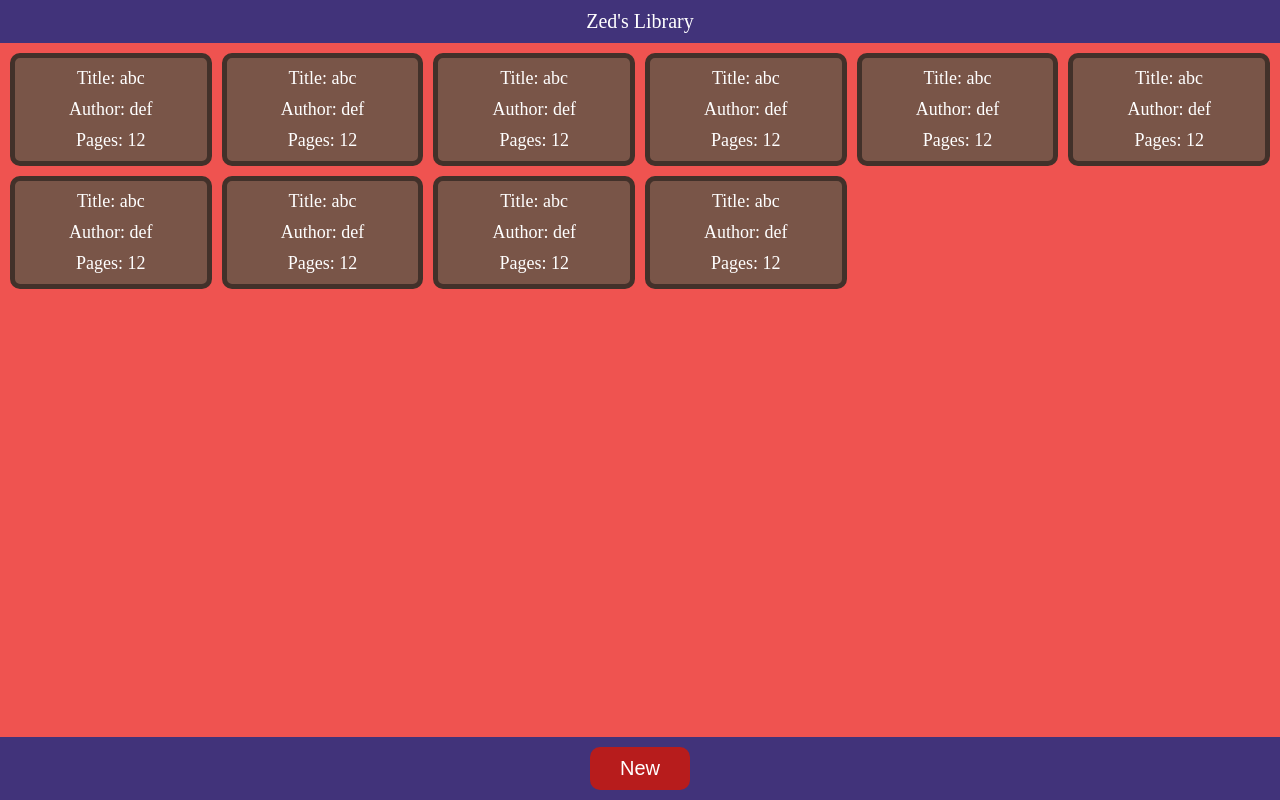
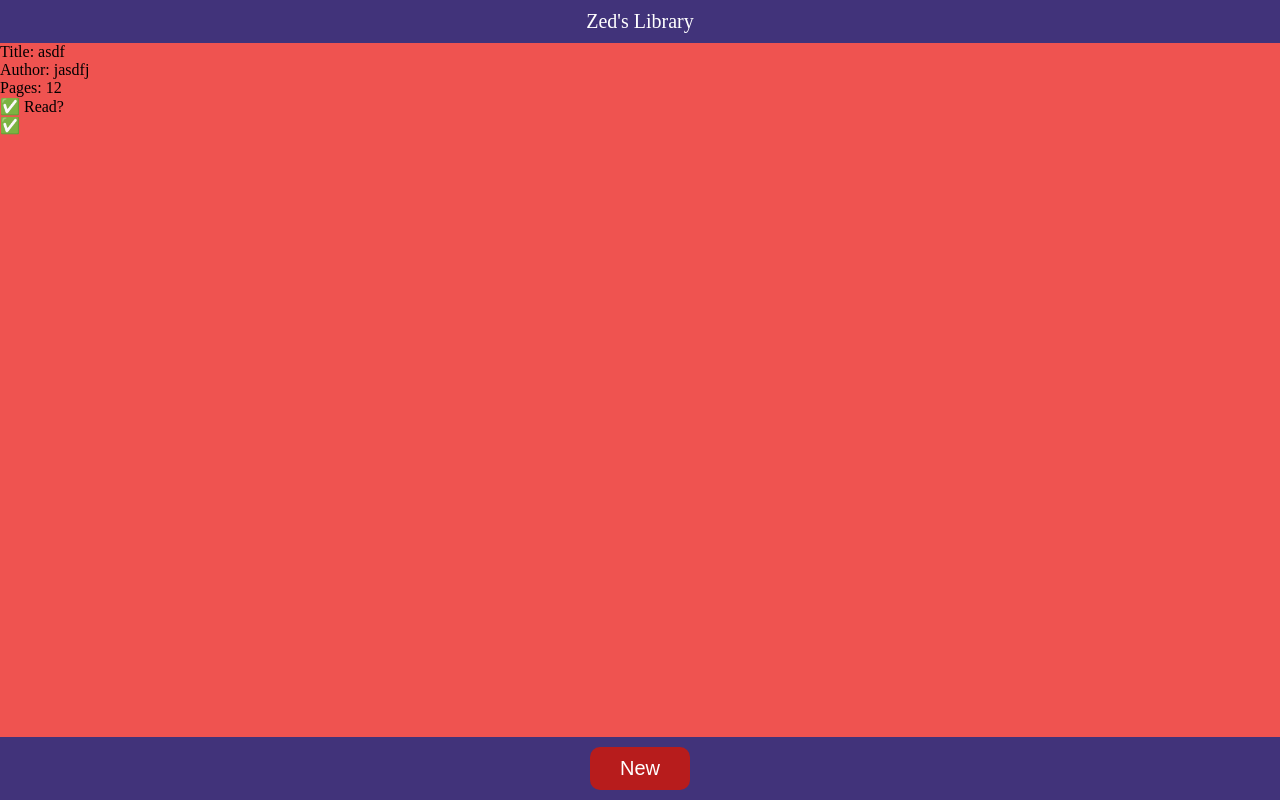
Before and after one commit to Zedai00/Library, a plain HTML site: page index.html in a window 1280 px wide. Drawn offline with Linux system fonts and the light colour scheme.

Commit message:
Remove Book logic

```diff
--- a/index.html
+++ b/index.html
@@ -9,8 +9,19 @@
   </head>
   <body>
     <header>Zed's Library</header>
-    <div>
-      <div class="library"></div>
+    <div class="library">
+      <div class="book">
+        <div class="info">
+          <div class="title">Title: asdf
+          </div>
+          <div class="author">Author: jasdfj</div>
+          <div class="pages">Pages: 12</div>
+          <div class="read">✅ Read?</div>
+        </div>
+        <div class="rmdiv">
+        <div class="remove">✅</div>
+        </div>
+      </div>
     </div>
     <div class="new-book">
       <button type="button" id="showButton">New</button>
--- a/script.js
+++ b/script.js
@@ -24,6 +24,11 @@ function displayBooks() {
     author.innerText = `Author: ${book.author}`
     let pages = document.createElement("div")
     pages.innerText = `Pages: ${book.pages}`
+    let info = document.createElement("div")
+    info.classList.add("info")
+
+    let readBtn = document.createElement("button")
+    readBtn.clas
     let b = document.createElement("div")
     b.classList.add("book");
     b.appendChild(title)
@@ -37,7 +42,7 @@ for (let i = 0; i < 10; i++) {
   addBookToLibrary("abc", "def", 12, true)
 }
 
-displayBooks()
+// displayBooks()
 
 const showButton = document.querySelector("#showButton")
 const bookDialog = document.querySelector("#bookDialog")
--- a/style.css
+++ b/style.css
@@ -5,8 +5,8 @@
 
 body {
   height: 100vh;
-  display: grid;
-  grid-template-rows: min-content 1fr min-content;
+  display: flex;
+  flex-direction: column;
   background-color: #ef5350;
 }
 
@@ -18,31 +18,11 @@ header {
   font-size: 20px;
 }
 
-.library {
-  display: grid;
-  padding: 10px;
-  gap: 10px;
-  grid-template-columns: repeat(auto-fit, minmax(200px, 1fr));
-  font-size: 18px;
-}
-
-.book {
-  display: flex;
-  flex-direction: column;
-  gap: 10px;
-  background-color: #795548;
-  justify-content: center;
-  align-items: center;
-  padding: 10px;
-  border: 5px solid #42312a;
-  border-radius: 10px;
-  color: white;
-}
-
 .new-book {
   background-color: #41337a;
   text-align: center;
   padding: 10px;
+  margin-top: auto;
 }
 
 button {
@@ -78,6 +58,10 @@ form > div {
   align-items: center;
 }
 
+.info > div {
+  display: flex;
+}
+
 input[type="text"],
 input[type="number"] {
   appearance: none;
```
